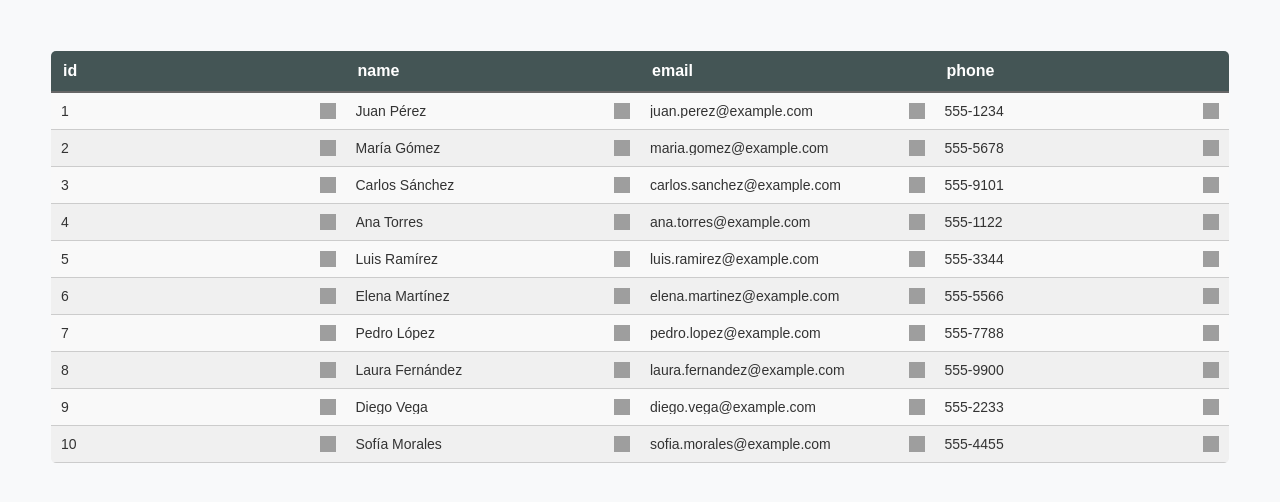
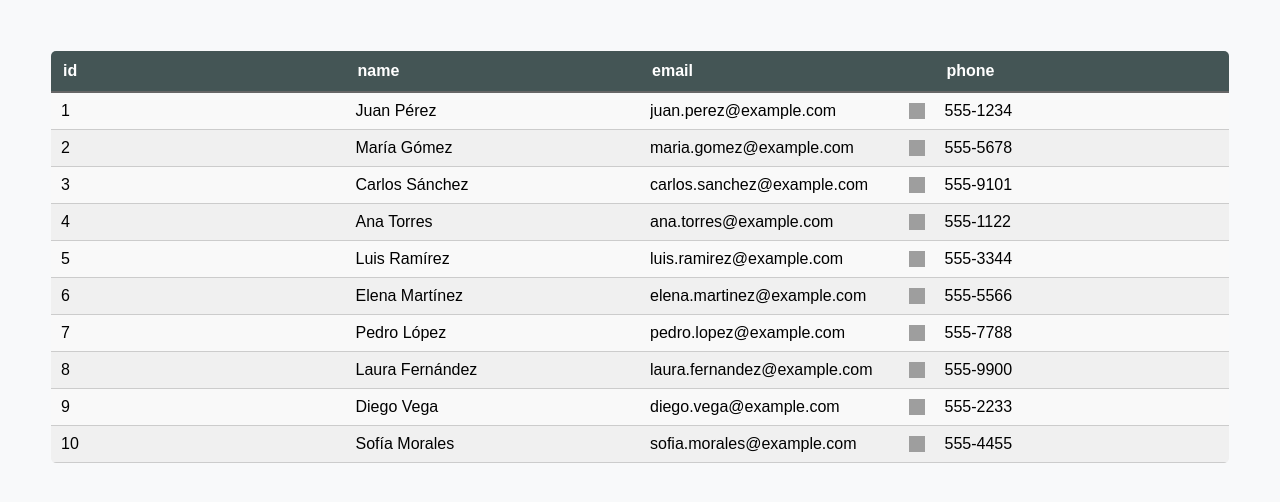
Before and after one commit to Minuke/angular-toolkit, an Angular app: page / in a window 1280 px wide. Shown: the top 502 px of the page. Built offline with nearby package versions, Linux system fonts and the light colour scheme; grey boxes are pictures that could not be loaded.

Commit message:
add icon click event handling to data table component and update editable cell functionality

```diff
--- a/src/app/app.component.html
+++ b/src/app/app.component.html
@@ -1,4 +1,4 @@
 <div class="container">
-  <app-data-table [config]="config"></app-data-table>
+  <app-data-table [config]="config" (iconClick)="handleIconClick($event)"></app-data-table>
   <router-outlet></router-outlet>
 </div>
--- a/src/app/app.component.ts
+++ b/src/app/app.component.ts
@@ -15,13 +15,18 @@ export class AppComponent {
   public config: DataTableConfig = {
     dataTable: dataTable,
     columns: [
-      { name: "id", isLink: true, width: "1fr", isEditable: true },
-      { name: "name", isLink: false, width: "1fr", isEditable: true },
+      { name: "id", isLink: true, width: "1fr", isEditable: false },
+      { name: "name", isLink: false, width: "1fr", isEditable: false },
       { name: "email", isLink: true, width: "1fr", isEditable: true },
-      { name: "phone", isLink: false, width: "1fr", isEditable: true },
+      { name: "phone", isLink: false, width: "1fr", isEditable: false },
     ],
     isLinkRow: false,
   };
 
+  handleIconClick(event: { data: any; column: any }): void {
+    console.log('Icon clicked:', event);
+
+  }
+
 
 }
--- a/src/app/shared/components/data-table/data-table.component.html
+++ b/src/app/shared/components/data-table/data-table.component.html
@@ -25,7 +25,7 @@
                   <td class="editable-cell">
                     <div class="content-wrapper">
                       <span class="cell-text">{{ getValue(data, column.name) }}</span>
-                      <img (click)="onIconClick(data, column)" class="img-editable" src="editable.svg" alt="editable">
+                      <img (click)="emitIconClick(data, column)" class="img-editable" src="editable.svg" alt="editable">
                     </div>
                   </td>
                 </a>
@@ -40,7 +40,7 @@
                 <td class="editable-cell">
                   <div class="content-wrapper">
                     <span class="cell-text">{{ getValue(data, column.name) }}</span>
-                    <img (click)="onIconClick(data, column)" class="img-editable" src="editable.svg" alt="editable">
+                    <img (click)="emitIconClick(data, column)" class="img-editable" src="editable.svg" alt="editable">
                   </div>
                 </td>
               } @else {
--- a/src/app/shared/components/data-table/data-table.component.scss
+++ b/src/app/shared/components/data-table/data-table.component.scss
@@ -49,30 +49,28 @@ table {
 
 .editable-cell {
   padding: 8px;
-  vertical-align: middle; /* Centrado vertical en la celda */
+  vertical-align: middle;
 }
 
 .content-wrapper {
   display: flex;
-  align-items: center; /* Alinea todo el contenido de manera central */
-  justify-content: space-between; /* Distribuye el texto e icono de forma lógica */
+  align-items: center;
+  justify-content: space-between;
 }
 
 .cell-text {
-  flex: 1; /* Ocupa todo el espacio disponible para garantizar que el texto y el icono no se solapen */
-  font-size: 14px;
-  color: #333;
-  white-space: nowrap; /* Evita saltos de línea innecesarios */
-  overflow: hidden; /* Maneja textos largos */
-  text-overflow: ellipsis; /* Agrega puntos suspensivos a textos largos */
+  flex: 1;
+  white-space: nowrap;
+  overflow: hidden;
+  text-overflow: ellipsis;
 }
 
 .icon-wrapper {
-  flex-shrink: 0; /* Evita que el icono cambie de tamaño por el contenido del texto */
+  flex-shrink: 0;
   display: flex;
-  align-items: center; /* Centra el icono verticalmente */
+  align-items: center;
   justify-content: center;
-  width: 24px; /* Tamaño fijo para el espacio del icono */
+  width: 24px;
 }
 
 .img-editable {
--- a/src/app/shared/components/data-table/data-table.component.ts
+++ b/src/app/shared/components/data-table/data-table.component.ts
@@ -1,4 +1,4 @@
-import { Component, input, OnInit } from '@angular/core';
+import { Component, EventEmitter, input, OnInit, output, Output } from '@angular/core';
 import { DataTable, DataTableConfig } from '@entities/interfaces/data-table.interface';
 
 @Component({
@@ -10,6 +10,7 @@ import { DataTable, DataTableConfig } from '@entities/interfaces/data-table.inte
 export class DataTableComponent implements OnInit {
 
   public config = input.required<DataTableConfig>();
+  public iconClick = output<{ data: any; column: any }>();
 
   ngOnInit(): void {
       console.log(this.config());
@@ -23,7 +24,7 @@ export class DataTableComponent implements OnInit {
     return this.config().columns.map(column => column.width).join(' ');
   }
 
-  public onIconClick(data: any, column: any) {
-    console.log(data, column);
+  public emitIconClick(data: any, column: any) {
+    this.iconClick.emit({ data, column });
   }
 }
```
